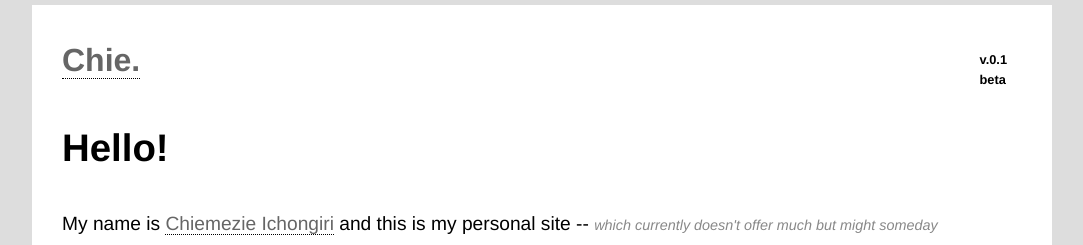
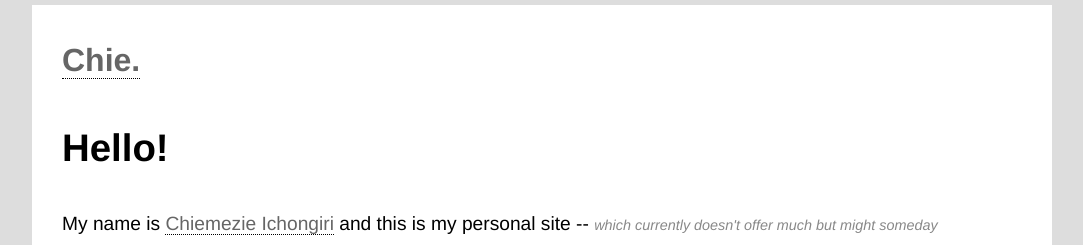
Before and after one commit to chiich/portfolio, a Jekyll site: the page built from index.html, in a window 1280 px wide. Shown: the top 245 px of the page, without its empty margins (98-1181 px from the left). Built offline with Jekyll 4.4.1, drawn with Linux system fonts in a browser that asks for light colours; some web fonts are replaced.

Commit message:
Removed little beta indicator

```diff
--- a/_includes/header.html
+++ b/_includes/header.html
@@ -1,6 +1,6 @@
 <header class="site-header" role="banner">
 
-  <h1 id="logo"><a href="https://instagram.com/ichongiribc">Chie.</a> <small>v.0.1<br>beta</small></h1>
+  <h1 id="logo"><a href="https://instagram.com/ichongiribc">Chie.</a></h1>
 
     <p class="intro"><strong>Hello!</strong></p>
 
```
